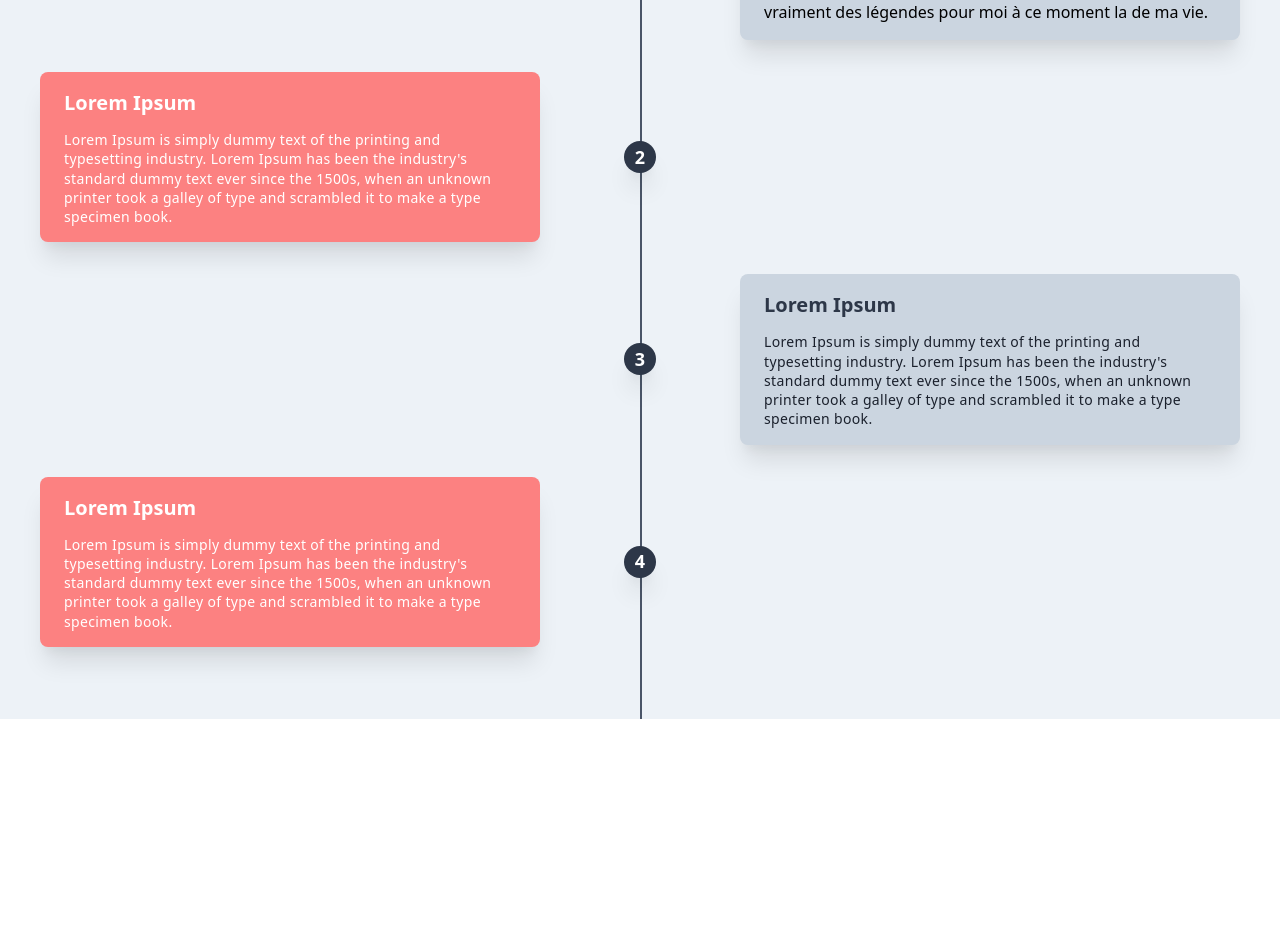
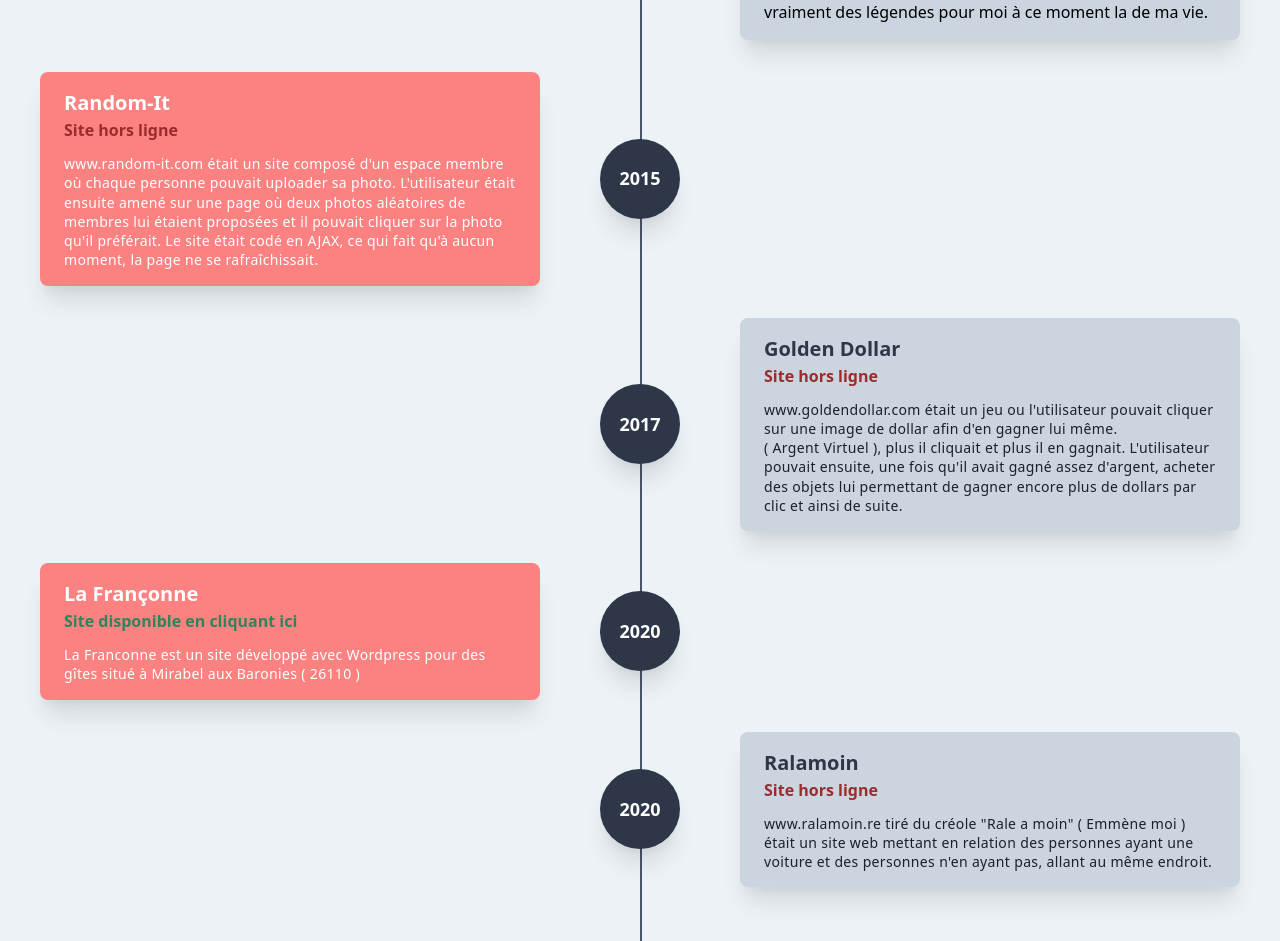
Before and after one commit to Flashtheorie/Curriculum-Vitae-en-Angular, an Angular app: page /projets in a window 1280 px wide. Shown: the part 383-1324 px from the top of the page. Before the commit the page ends 1102 px from the top, so only its background shows below. Built offline with nearby package versions, Linux system fonts and the light colour scheme; some icons are missing.

Commit message:
Fin du component projects

```diff
--- a/src/app/langages/langages.component.html
+++ b/src/app/langages/langages.component.html
@@ -1,7 +1,7 @@
 <div class="header py-4 dark:bg-gray-700">
-    <p class="text-center text-sm font-bold text-red-500">/langages</p>
+
     <h1 class="text-4xl md:text-4xl text-center text-gray-700 dark:text-white font-extrabold">Mes langages</h1>
-    <p class="max-w-2xl text-gray-500 dark:text-white text-center md:mx-auto mx-4 mt-4 text-sm md:text-lg">Liste des langages que j'utilise et à quel point.</p>
+    <p class="max-w-2xl text-gray-500 dark:text-white text-center md:mx-auto mx-4 mt-4 text-sm md:text-lg">Liste des langages que j'utilise et à quel point je suis à l'aise avec.</p>
   </div>
 
   <div class="max-w-5xl mx-auto sm:px-6 lg:px-8">
--- a/src/app/projects/projects.component.html
+++ b/src/app/projects/projects.component.html
@@ -6,7 +6,7 @@
       <div class="mb-8 flex justify-between items-center w-full right-timeline">
         <div class="order-1 w-5/12"></div>
         <div class="z-20 flex items-center order-1 bg-gray-800 shadow-xl w-20 h-20 rounded-full">
-          <h1 class="mx-auto font-semibold text-lg text-white">2010</h1>
+          <h1 class="mx-auto font-semibold text-lg text-white">2013</h1>
         </div>
         <div class="order-1 bg-gray-400 rounded-lg shadow-xl w-5/12 px-6 py-4">
           <h3 class="mb-3 font-bold text-gray-800 text-xl">Les débuts</h3>
@@ -29,36 +29,53 @@
       <!-- left timeline -->
       <div class="mb-8 flex justify-between flex-row-reverse items-center w-full left-timeline">
         <div class="order-1 w-5/12"></div>
-        <div class="z-20 flex items-center order-1 bg-gray-800 shadow-xl w-8 h-8 rounded-full">
-          <h1 class="mx-auto text-white font-semibold text-lg">2</h1>
-        </div>
+        <div class="z-20 flex items-center order-1 bg-gray-800 shadow-xl w-20 h-20 rounded-full">
+            <h1 class="mx-auto font-semibold text-lg text-white">2015</h1>
+          </div>
         <div class="order-1 bg-red-400 rounded-lg shadow-xl w-5/12 px-6 py-4">
-          <h3 class="mb-3 font-bold text-white text-xl">Lorem Ipsum</h3>
-          <p class="text-sm font-medium leading-snug tracking-wide text-white text-opacity-100">Lorem Ipsum is simply dummy text of the printing and typesetting industry. Lorem Ipsum has been the industry's standard dummy text ever since the 1500s, when an unknown printer took a galley of type and scrambled it to make a type specimen book.</p>
+          <h3 class=" font-bold text-white text-xl">Random-It</h3>
+          <h3 class="mb-3 font-bold text-red-800 text-base">Site hors ligne</h3>
+          <p class="text-sm font-medium leading-snug tracking-wide text-white text-opacity-100">www.random-it.com était un site composé d'un espace membre où chaque personne pouvait uploader sa photo. L'utilisateur était ensuite amené sur une page où deux photos aléatoires de membres lui étaient proposées et il pouvait cliquer sur la photo qu'il préférait. Le site était codé en AJAX, ce qui fait qu'à aucun moment, la page ne se rafraîchissait.</p>
         </div>
       </div>
 
       <!-- right timeline -->
       <div class="mb-8 flex justify-between items-center w-full right-timeline">
         <div class="order-1 w-5/12"></div>
-        <div class="z-20 flex items-center order-1 bg-gray-800 shadow-xl w-8 h-8 rounded-full">
-          <h1 class="mx-auto font-semibold text-lg text-white">3</h1>
-        </div>
+        <div class="z-20 flex items-center order-1 bg-gray-800 shadow-xl w-20 h-20 rounded-full">
+            <h1 class="mx-auto font-semibold text-lg text-white">2017</h1>
+          </div>
         <div class="order-1 bg-gray-400 rounded-lg shadow-xl w-5/12 px-6 py-4">
-          <h3 class="mb-3 font-bold text-gray-800 text-xl">Lorem Ipsum</h3>
-          <p class="text-sm leading-snug tracking-wide text-gray-900 text-opacity-100">Lorem Ipsum is simply dummy text of the printing and typesetting industry. Lorem Ipsum has been the industry's standard dummy text ever since the 1500s, when an unknown printer took a galley of type and scrambled it to make a type specimen book.</p>
+          <h3 class="font-bold text-gray-800 text-xl">Golden Dollar</h3>
+          <h3 class="mb-3 font-bold text-red-800 text-base">Site hors ligne</h3>
+          <p class="text-sm leading-snug tracking-wide text-gray-900 text-opacity-100">www.goldendollar.com était un jeu ou l'utilisateur pouvait cliquer sur une image de dollar afin d'en gagner lui même. <br> ( Argent Virtuel ), plus il cliquait et plus il en gagnait. L'utilisateur pouvait ensuite, une fois qu'il avait gagné assez d'argent, acheter des objets lui permettant de gagner encore plus de dollars par clic et ainsi de suite.</p>
         </div>
       </div>
 
       <!-- left timeline -->
       <div class="mb-8 flex justify-between flex-row-reverse items-center w-full left-timeline">
         <div class="order-1 w-5/12"></div>
-        <div class="z-20 flex items-center order-1 bg-gray-800 shadow-xl w-8 h-8 rounded-full">
-          <h1 class="mx-auto text-white font-semibold text-lg">4</h1>
+        <div class="z-20 flex items-center order-1 bg-gray-800 shadow-xl w-20 h-20 rounded-full">
+            <h1 class="mx-auto font-semibold text-lg text-white">2020</h1>
+          </div>
+        <div class="order-1 bg-red-400 rounded-lg shadow-xl w-5/12 px-6 py-4">
+          <h3 class=" font-bold text-white text-xl">La Françonne</h3>
+          <h3 class="mb-3 font-bold text-red-800 text-base"><a href="http://www.franconne.com" target="_blank" class="text-green-700">Site disponible en cliquant ici</a></h3>
+
+          <p class="text-sm font-medium leading-snug tracking-wide text-white text-opacity-100">La Franconne est un site développé avec Wordpress pour des gîtes situé à Mirabel aux Baronies ( 26110 ) </p>
         </div>
-        <div class="order-1 bg-red-400 rounded-lg shadow-xl w-5/12 px-6 py-4">
-          <h3 class="mb-3 font-bold text-white text-xl">Lorem Ipsum</h3>
-          <p class="text-sm font-medium leading-snug tracking-wide text-white text-opacity-100">Lorem Ipsum is simply dummy text of the printing and typesetting industry. Lorem Ipsum has been the industry's standard dummy text ever since the 1500s, when an unknown printer took a galley of type and scrambled it to make a type specimen book.</p>
+      </div>
+
+      <!-- right timeline -->
+      <div class="mb-8 flex justify-between items-center w-full right-timeline">
+        <div class="order-1 w-5/12"></div>
+        <div class="z-20 flex items-center order-1 bg-gray-800 shadow-xl w-20 h-20 rounded-full">
+            <h1 class="mx-auto font-semibold text-lg text-white">2020</h1>
+          </div>
+        <div class="order-1 bg-gray-400 rounded-lg shadow-xl w-5/12 px-6 py-4">
+          <h3 class="font-bold text-gray-800 text-xl">Ralamoin</h3>
+          <h3 class="mb-3 font-bold text-red-800 text-base">Site hors ligne</h3>
+          <p class="text-sm leading-snug tracking-wide text-gray-900 text-opacity-100">www.ralamoin.re tiré du créole "Rale a moin" ( Emmène moi ) était un site web mettant en relation des personnes ayant une voiture et des personnes n'en ayant pas, allant au même endroit.</p>
         </div>
       </div>
     </div>
```
